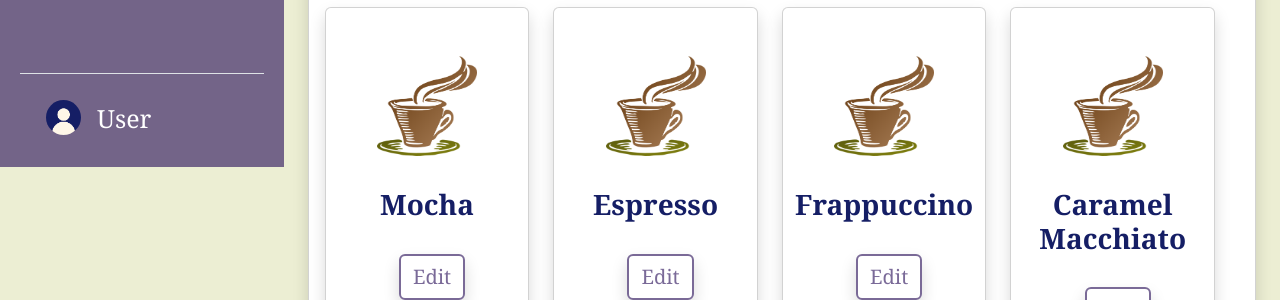
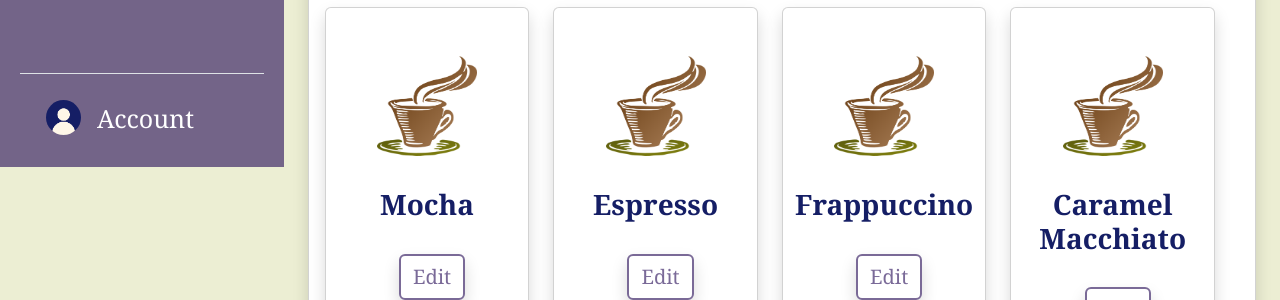
Before and after one commit to Tabipo/CI4-MidnighterCafe, a CodeIgniter 4 app: the page made by backend/app/Views/user/adminMenu.php in a window 1280 px wide. Shown: the part 633-933 px from the top of the page. Run offline with PHP 8.4 and a stand-in for CodeIgniter, Linux system fonts and the light colour scheme; the template is opened without the code that fills it, so the values that code supplies are empty; some libraries are stand-ins or nearby versions.

Commit message:
fix(frontend/users): fixed href links
- temporary logout changed to proper href links

```diff
--- a/backend/app/Views/components/header.php
+++ b/backend/app/Views/components/header.php
@@ -15,7 +15,7 @@
             </div>
             <!--Profile(TEMPORARY LOGOUT)-->
             <div class="col-3 fw-semibold">
-                <a href="/login" id="navbar-link">Logout<img src="/assets/Midnighter-Cafe-Profile.png" alt="Profile" width="35" height="35" class="mx-3 rounded-circle"></a>
+                <a href="/userAccount" id="navbar-link">Account<img src="/assets/Midnighter-Cafe-Profile.png" alt="Profile" width="35" height="35" class="mx-3 rounded-circle"></a>
             </div>
         </div>
     </div>
--- a/backend/app/Views/user/adminDashboard.php
+++ b/backend/app/Views/user/adminDashboard.php
@@ -128,7 +128,7 @@
                 <a href="/adminOrder">Orders</a><br>
                 <div class="mt-auto pt-3 border-top profile">
                     <div class="d-flex align-items-center">
-                        <a href="/adminAccount" id="navbar-link"><img src="/assets/Midnighter-Cafe-Profile.png" style="vertical-align:text-bottom;" alt="Profile" width="35" height="35" class="mx-3 rounded-circle">User</a>
+                        <a href="/adminAccount" id="navbar-link"><img src="/assets/Midnighter-Cafe-Profile.png" style="vertical-align:text-bottom;" alt="Profile" width="35" height="35" class="mx-3 rounded-circle">Account</a>
                     </div>
                 </div>
             </div>
--- a/backend/app/Views/user/adminMenu.php
+++ b/backend/app/Views/user/adminMenu.php
@@ -172,7 +172,7 @@
                 <a href="/adminOrder">Orders</a><br>
                 <div class="mt-auto pt-3 border-top profile">
                     <div class="d-flex align-items-center">
-                        <a href="/adminAccount" id="navbar-link"><img src="/assets/Midnighter-Cafe-Profile.png" style="vertical-align:text-bottom;" alt="Profile" width="35" height="35" class="mx-3 rounded-circle">User</a>
+                        <a href="/adminAccount" id="navbar-link"><img src="/assets/Midnighter-Cafe-Profile.png" style="vertical-align:text-bottom;" alt="Profile" width="35" height="35" class="mx-3 rounded-circle">Account</a>
                     </div>
                 </div>
             </div>
--- a/backend/app/Views/user/adminOrder.php
+++ b/backend/app/Views/user/adminOrder.php
@@ -182,7 +182,7 @@
                 <a href="/adminOrder" class="active">Orders</a><br>
                 <div class="mt-auto pt-3 border-top profile">
                     <div class="d-flex align-items-center">
-                        <a href="/adminAccount" id="navbar-link"><img src="/assets/Midnighter-Cafe-Profile.png" style="vertical-align:text-bottom;" alt="Profile" width="35" height="35" class="mx-3 rounded-circle">User</a>
+                        <a href="/adminAccount" id="navbar-link"><img src="/assets/Midnighter-Cafe-Profile.png" style="vertical-align:text-bottom;" alt="Profile" width="35" height="35" class="mx-3 rounded-circle">Account</a>
                     </div>
                 </div>
             </div>
```
